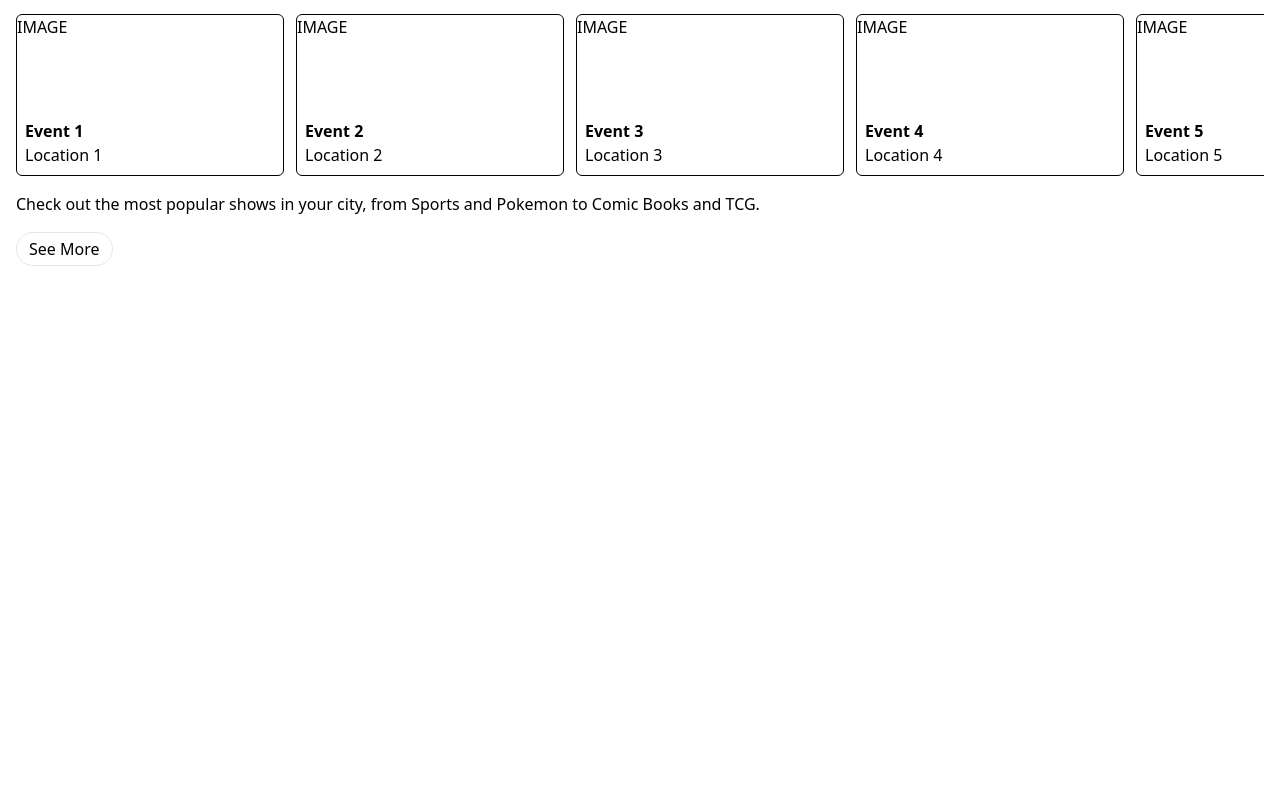
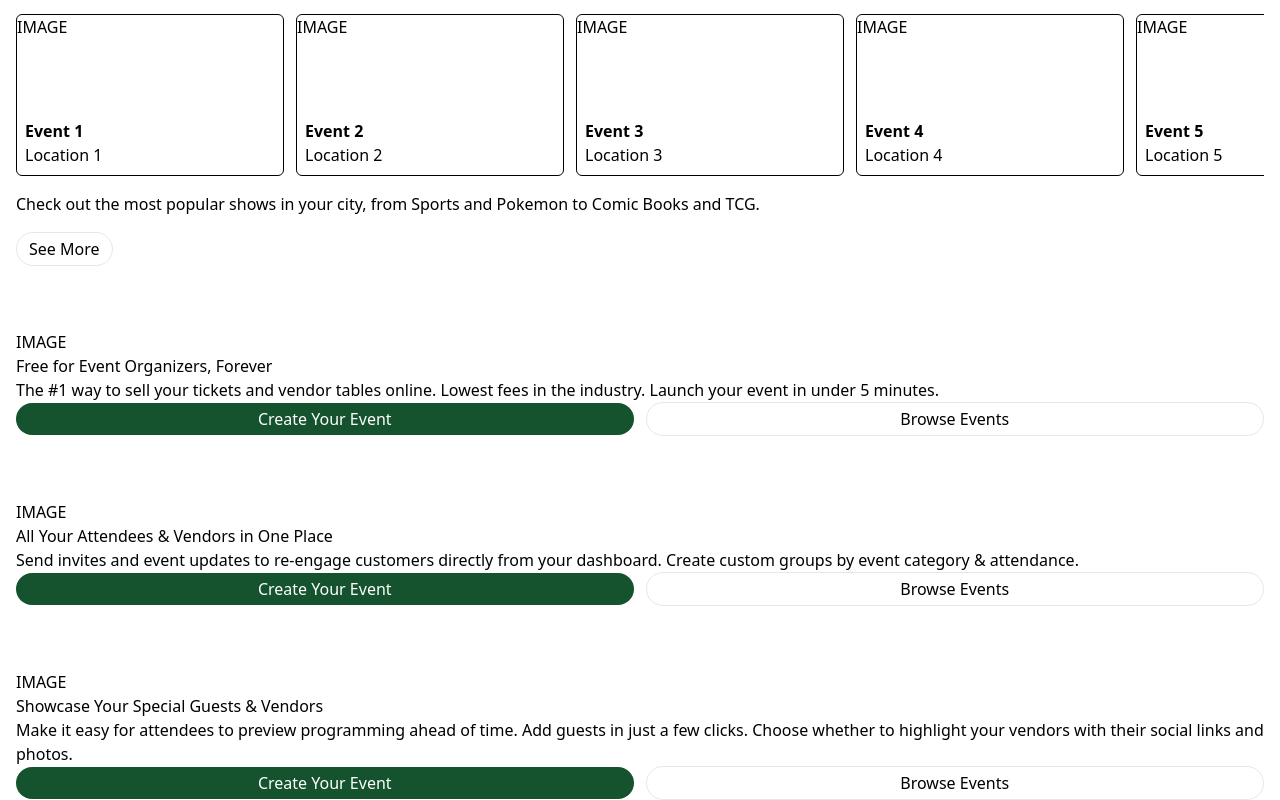
Before and after one commit to will-saulon/cardshow.co, a Next.js app: page / in a window 1280 px wide. Shown: the part 328-1128 px from the top of the page. Before the commit the page ends 800 px from the top, so only its background shows below. Built offline with nearby package versions, Linux system fonts and the light colour scheme.

Commit message:
feat: Create LandingFeature section component

```diff
--- a/app/page.tsx
+++ b/app/page.tsx
@@ -1,4 +1,5 @@
 import Carousel from "@/components/Carousel"
+import LandingFeature from "@/components/LandingFeature";
 
 export default function Landing() {
   return (
@@ -27,6 +28,18 @@ export default function Landing() {
           <a href="/events">See More</a>
         </button>
       </section>
+      <LandingFeature
+        heading="Free for Event Organizers, Forever"
+        description="The #1 way to sell your tickets and vendor tables online. Lowest fees in the industry. Launch your event in under 5 minutes."
+      />
+      <LandingFeature
+        heading="All Your Attendees & Vendors in One Place"
+        description="Send invites and event updates to re-engage customers directly from your dashboard. Create custom groups by event category & attendance."
+      />
+      <LandingFeature
+        heading="Showcase Your Special Guests & Vendors"
+        description="Make it easy for attendees to preview programming ahead of time. Add guests in just a few clicks. Choose whether to highlight your vendors with their social links and photos."
+      />
     </main>
   );
 }
--- /dev/null
+++ b/components/LandingFeature.tsx
@@ -0,0 +1,23 @@
+interface Props {
+  heading: string
+  description: string
+}
+
+export default function LandingFeature({ heading, description }: Props) {
+  return (
+    <section>
+      {/* Insert image here, passed in as prop */}
+      <div>IMAGE</div>
+      <h3>{heading}</h3>
+      <p>{description}</p>
+      <div className="flex flex-col items-center md:flex-row space-y-3 md:space-y-0 md:space-x-3">
+        <button className="w-full bg-green-900 text-white rounded-full py-1">
+          <a href="/create">Create Your Event</a>
+        </button>
+        <button className="w-full rounded-full py-1 border">
+          <a href="/events">Browse Events</a>
+        </button>
+      </div>
+    </section>
+  )
+}
```
